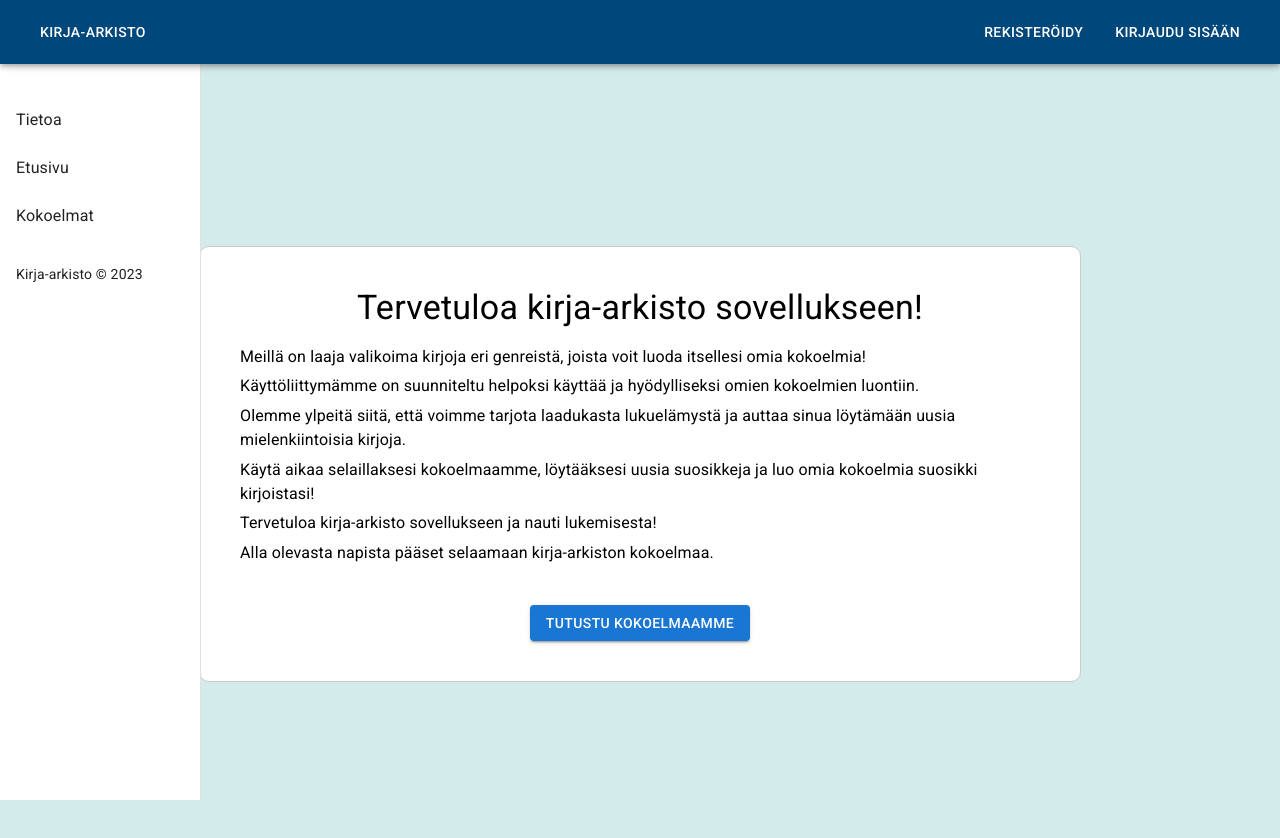
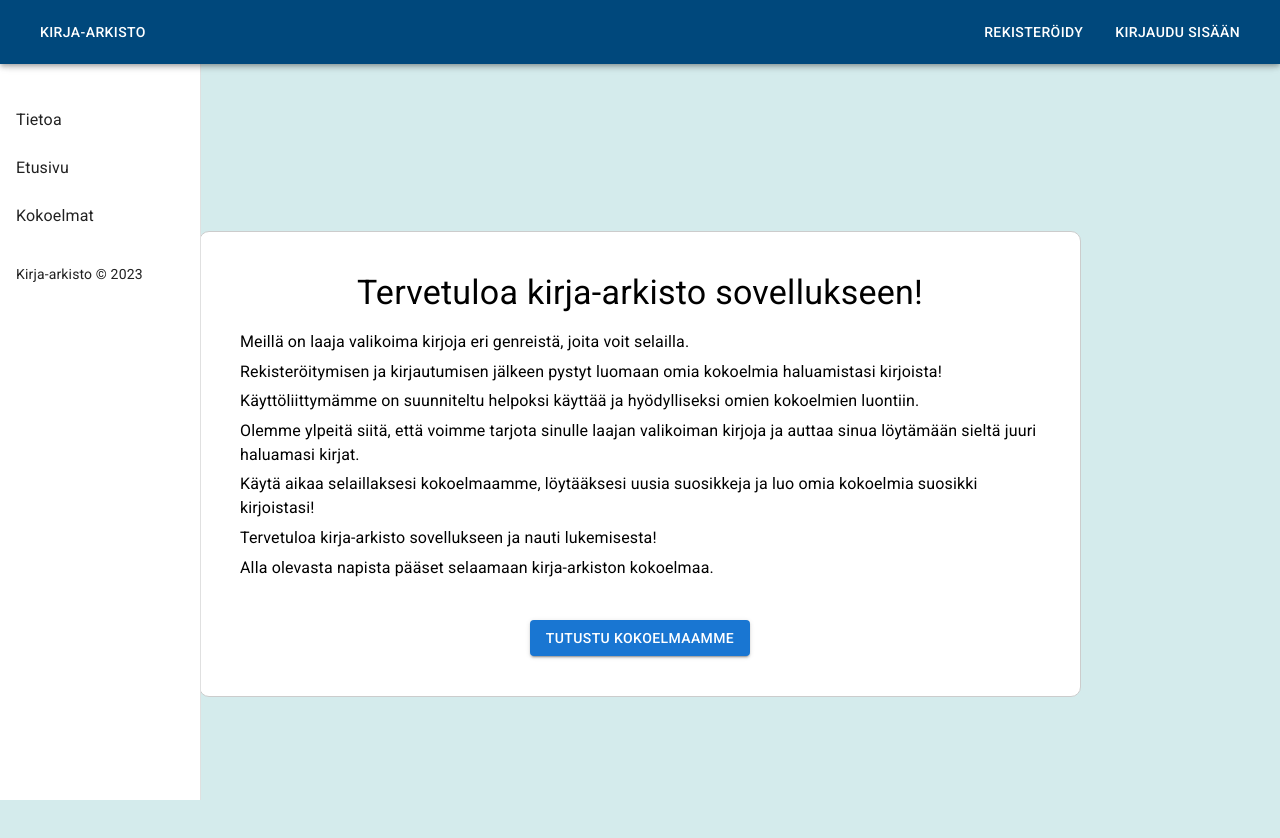
Before and after one commit to Jonpaavo/OT2, a React (Create React App) app in the folder app/: page / in a window 1280 px wide. Shown: the top 838 px of the page. Built offline with nearby package versions, Linux system fonts and the light colour scheme.

Commit message:
pieni muokkaus

```diff
--- a/app/src/komponentit/Etusivu.js
+++ b/app/src/komponentit/Etusivu.js
@@ -6,9 +6,10 @@ const Etusivu = () => {
         <Container maxWidth={false} sx={{ bgcolor: "#D4EBEC", minHeight: "100vh", display: "flex" }}>
             <Box sx={{ p: 5, my: "auto", mx: "auto", textAlign: "center", maxWidth: "800px",bgcolor: "#FFFFFF", border: "1px solid #CCCCCC", borderRadius: "10px" }}>
                 <Typography variant="h4" sx={{ mb: 2 }} align="center" gutterBottom>Tervetuloa kirja-arkisto sovellukseen!</Typography>
-                <Typography align="left" gutterBottom>Meillä on laaja valikoima kirjoja eri genreistä, joista voit luoda itsellesi omia kokoelmia!</Typography>
+                <Typography align="left" gutterBottom>Meillä on laaja valikoima kirjoja eri genreistä, joita voit selailla.</Typography>
+                <Typography align="left" gutterBottom>Rekisteröitymisen ja kirjautumisen jälkeen pystyt luomaan omia kokoelmia haluamistasi kirjoista!</Typography>
                 <Typography align="left" gutterBottom>Käyttöliittymämme on suunniteltu helpoksi käyttää ja hyödylliseksi omien kokoelmien luontiin.</Typography>
-                <Typography align="left" gutterBottom>Olemme ylpeitä siitä, että voimme tarjota laadukasta lukuelämystä ja auttaa sinua löytämään uusia mielenkiintoisia kirjoja.</Typography>
+                <Typography align="left" gutterBottom>Olemme ylpeitä siitä, että voimme tarjota sinulle laajan valikoiman kirjoja ja auttaa sinua löytämään sieltä juuri haluamasi kirjat.</Typography>
                 <Typography align="left" gutterBottom>Käytä aikaa selaillaksesi kokoelmaamme, löytääksesi uusia suosikkeja ja luo omia kokoelmia suosikki kirjoistasi!</Typography>
                 <Typography align="left" gutterBottom>Tervetuloa kirja-arkisto sovellukseen ja nauti lukemisesta!</Typography>
                 <Typography align="left" gutterBottom>Alla olevasta napista pääset selaamaan kirja-arkiston kokoelmaa.</Typography>
```
